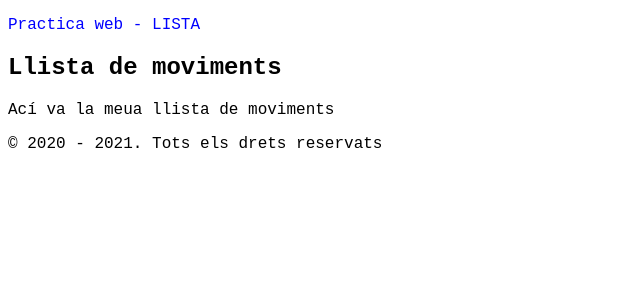
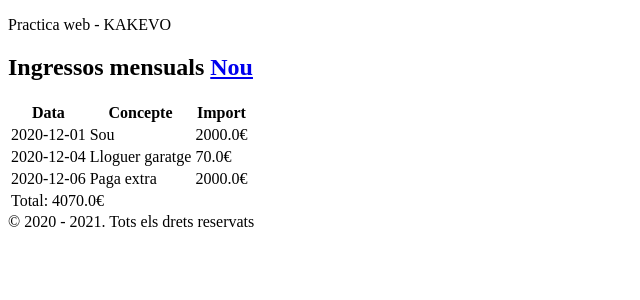
Before and after one commit to formesdesign/flask_web, a Flask app: page / in a window 1280 px wide. Shown: the top 300 px of the page, without its empty margins (0-640 px from the left). Run offline with Flask 2, Linux system fonts and the light colour scheme.

Commit message:
classe dijous

```diff
--- /dev/null
+++ b/movements/data/basedades.csv
@@ -0,0 +1,3 @@
+2020-12-01,"Sou",2000.0
+2020-12-04,"Lloguer garatge",70.0
+2020-12-06,"Paga extra", 2000.0
--- a/movements/templates/base.html
+++ b/movements/templates/base.html
@@ -3,20 +3,11 @@
         <head>
             <meta charset="UTF-8">
             <meta name="viewport" content="width=device-width, initial-scale=1.0">
-            <title>Moviments - {% block title %}{% endblock %}</title>
-            <style>
-                * {
-                    font-family: 'Courier New', Courier, monospace;
-                }
-                header {
-                    color: blue;
-                    font-family:'Franklin Gothic Medium', 'Arial Narrow', Arial, sans-serif
-                }
-            </style>
+            <title>El Meu KAkebo - {% block title %}{% endblock %}</title>
         </head>
         <body>
             <header>
-                <p>Practica web - LISTA</p>
+                <p>Practica web - KAKEVO</p>
             </header>
             <section>
                 {% block contenido %}{% endblock %}
--- a/movements/templates/movementsList.html
+++ b/movements/templates/movementsList.html
@@ -1,8 +1,25 @@
 {% extends "base.html" %}
 
-{% block title %} llista {% endblock %}
+{% block title %} Despeses i gastos {% endblock %}
 
 {% block contenido %}
-            <h1>Llista de moviments</h1>
-            <p>Ací va la meua llista de moviments</p>
+        <h1>Ingressos mensuals <a href="creaalta">Nou</a></h1>
+        <table>
+            <tr>
+                <th>Data</th>
+                <th>Concepte</th>
+                <th>Import</th>
+            </tr>
+        {% for registro in datos %}
+            <tr>
+                <td>{{ registro[0] }}</td>
+                <td>{{ registro[1] }}</td>
+                <td>{{ registro[2] }}€</td>
+            </tr>
+        {% endfor %}
+
+            <tr>
+                <td colspan="3">Total: {{total}}€</td>
+            </tr>
+        </table>
 {% endblock %}
--- a/movements/views.py
+++ b/movements/views.py
@@ -1,6 +1,19 @@
 from movements import app
 from flask import render_template
+import csv
 
 @app.route("/")
-def listaMovimientos():
-    return render_template("movementsList.html") #es un metode, quan tu li dius el nom de fitxero ..html i el busca
+def listaIngresos():
+    fIngresos = open("movements/data/basedades.csv", "r")  #estem lleguint l'arxiu
+    csvReader = csv.reader(fIngresos, delimiter=',', quotechar='"')
+    ingresos = list(csvReader)
+    sumador = 0
+    for ingreso in ingresos:
+        sumador += float(ingreso[2]) #el 2, es per mostrat els numeros la llista, elemento 2 de cada linea
+                #float es per que estem cridant a un fitxero de texte
+    print (ingresos)
+    return render_template("movementsList.html", datos=ingresos, total=sumador) #es un metode, quan tu li dius el nom de fitxero ..html i el busca
+
+@app.route("/creaalta") #un punt d'entrada
+def nouIngres():
+    return "demà més"
--- a/requirements.txt
+++ b/requirements.txt
@@ -3,4 +3,5 @@ Flask==1.1.2
 itsdangerous==1.1.0
 Jinja2==2.11.2
 MarkupSafe==1.1.1
+python-dotenv==0.15.0
 Werkzeug==1.0.1
```
Also changed, not shown: movements/templates/proves.html (added, +12 -0 lines), movements/static/baixa.jpg (added), 1 other file.
